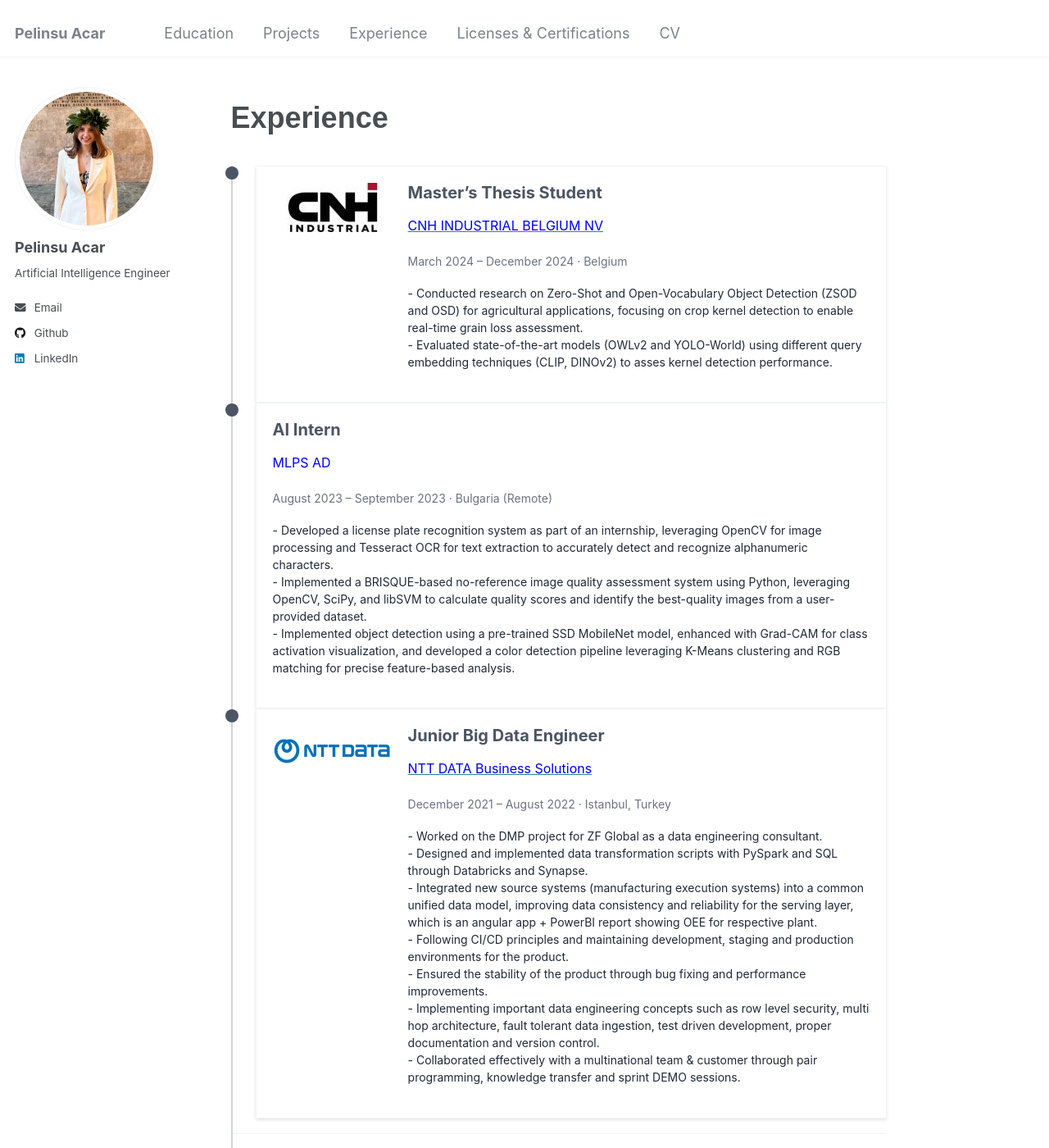
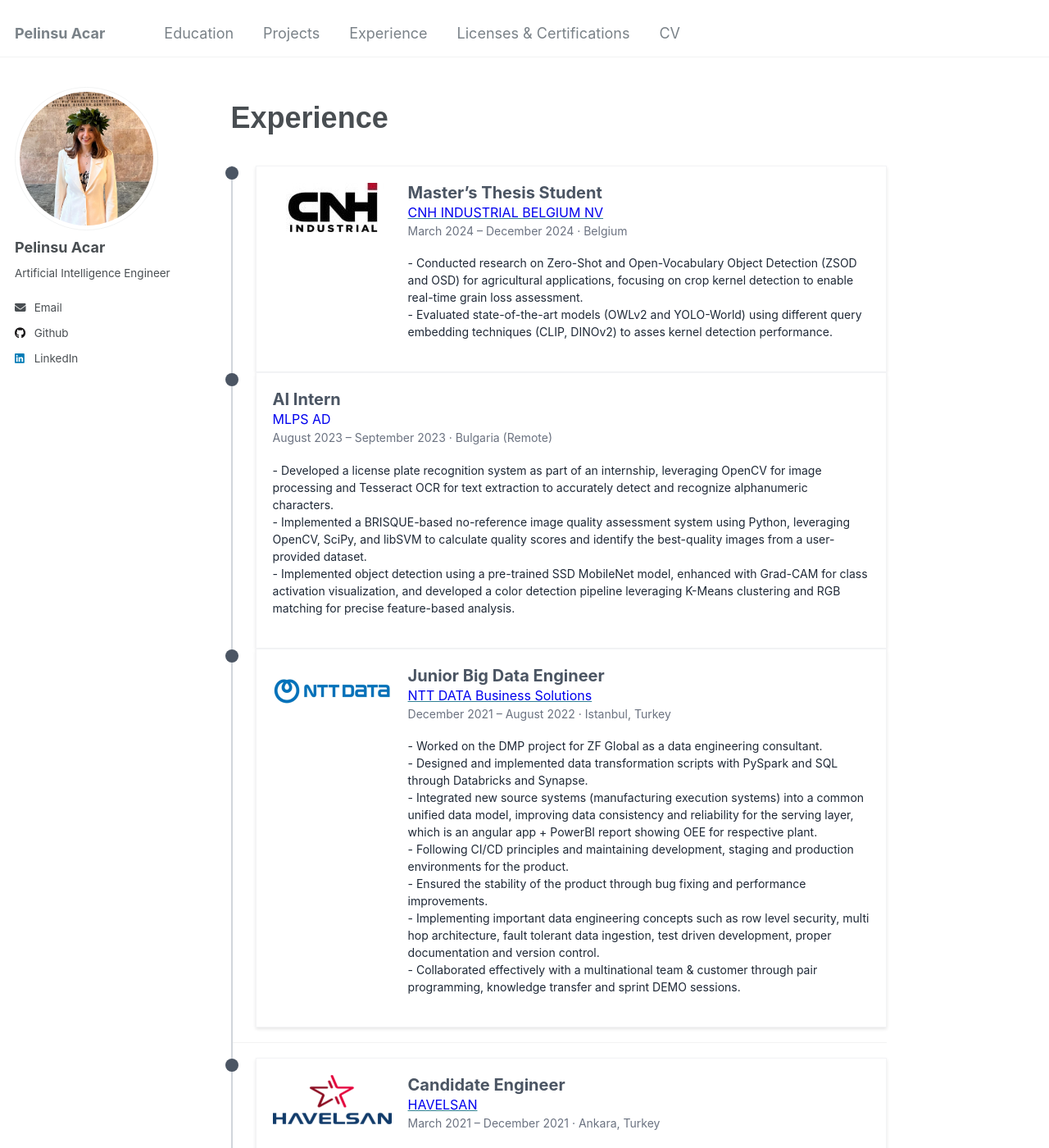
Before and after one commit to pelinsuacar/pelinsuacar.github.io, a Jekyll site: the page built from _pages/experience.md, in a window 1280 px wide and 1400 px high. Shown: the whole window at 82% size. Built offline with Jekyll 4.4.1, drawn with Linux system fonts in a browser that asks for light colours.

Commit message:
Update timeline.html

```diff
--- a/_layouts/timeline.html
+++ b/_layouts/timeline.html
@@ -116,10 +116,13 @@ layout: default
   .timeline-item .company-name {
     font-size: 16px;
     color: #0000EE !important;
+    margin-top: 0px; /* Remove space above */
+    margin-bottom: 0px; /* Remove space below */
   }
 
   .timeline-item .dates-location {
     font-size: 14px;
+    margin-top: 0px; /* Remove space above */
     color: #6B7280; /* Grey for dates and location */
   }
 
```
